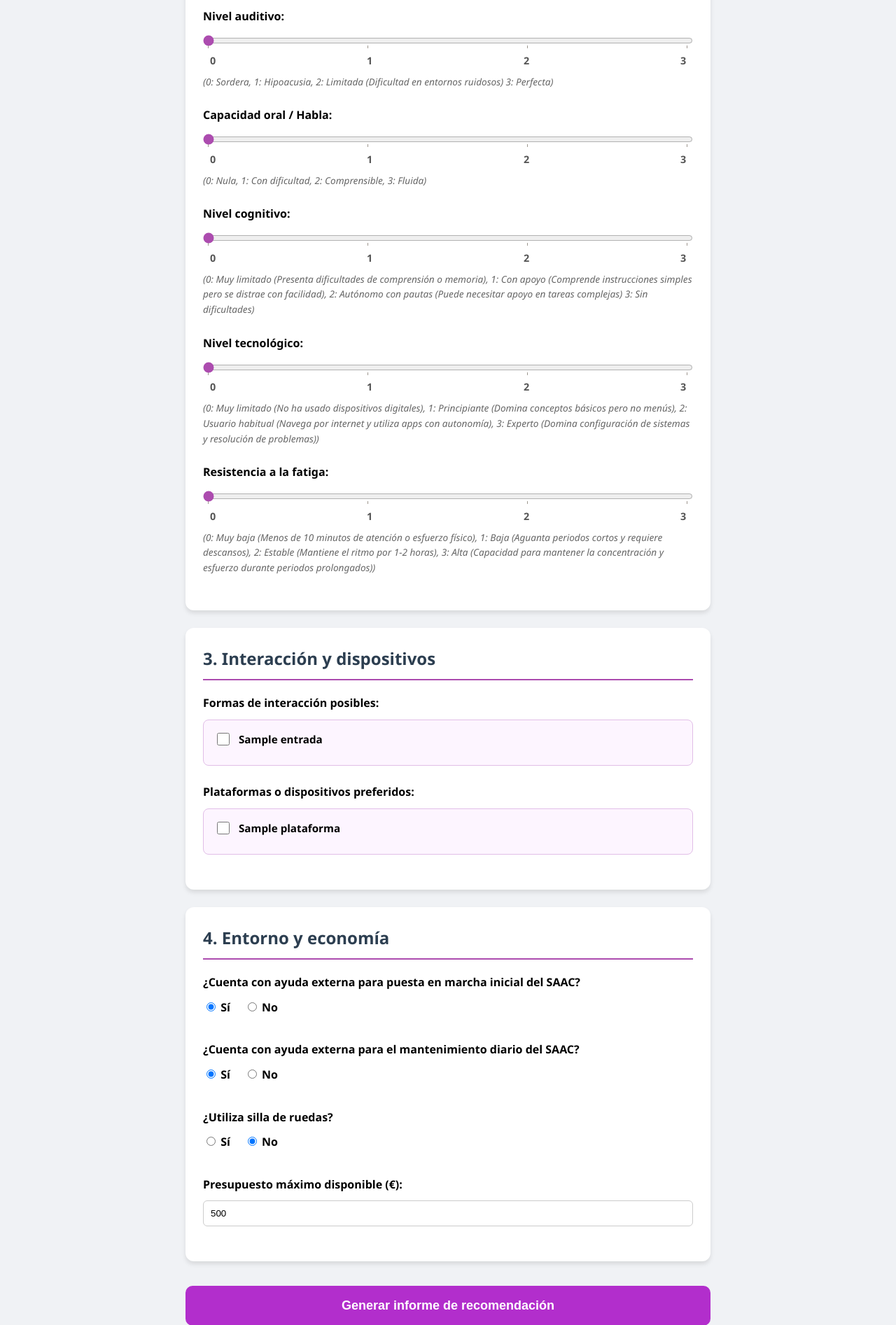
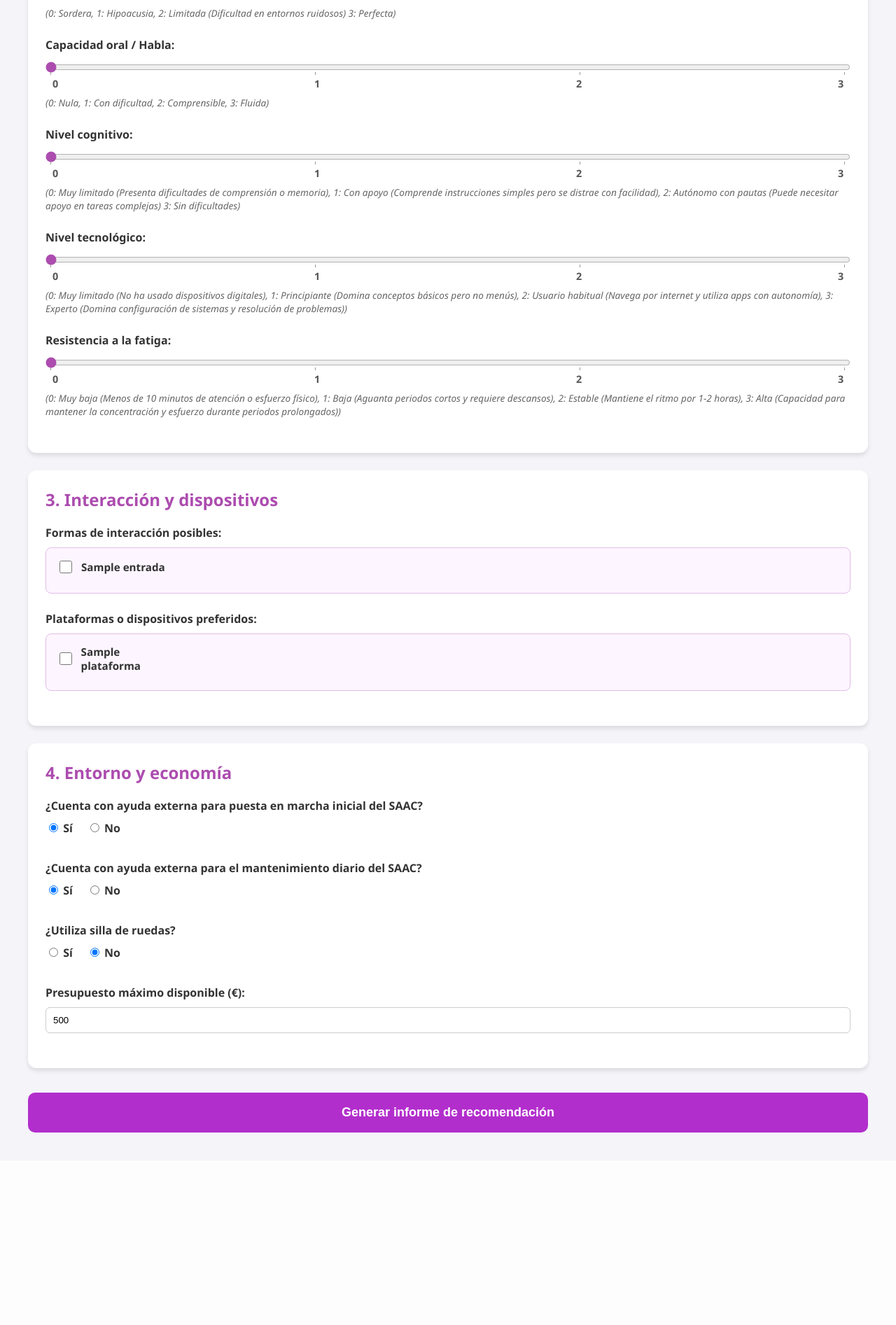
Before and after one commit to itslxcy/Trabajo-fin-de-grado, a Flask app: page /cuestionario in a window 1280 px wide. Shown: the part 787-2680 px from the top of the page at 70% size. After the commit the page ends 2405 px from the top, so only its background shows below. Run offline with Flask 3, Linux system fonts and the light colour scheme; tables that the repository leaves empty hold one stand-in row (values such as "Sample post").

Commit message:
Cambio en estilos

```diff
--- /dev/null
+++ b/backend/static/estilos.css
@@ -0,0 +1,185 @@
+/* estilos.css */
+
+body {
+    font-family: 'Segoe UI', sans-serif;
+    margin: 40px;
+    background-color: #f4f4f9;
+    color: #333;
+}
+
+.seccion-tabla {
+    background: white;
+    padding: 20px;
+    border-radius: 12px;
+    margin-bottom: 40px;
+    box-shadow: 0 2px 10px rgba(0,0,0,0.05);
+}
+
+/* Título y acento en morado */
+h1 {
+    color: #2c3e50;
+    border-bottom: 3px solid #ac4caf;
+    display: inline-block;
+    padding-bottom: 5px;
+}
+
+h2 {
+    color: #ac4caf;
+    margin-top: 0;
+}
+
+table {
+    width: 100%;
+    border-collapse: collapse;
+    margin-top: 15px;
+}
+
+th, td {
+    padding: 14px;
+    border-bottom: 1px solid #eee;
+    text-align: left;
+}
+
+/* Celdas de cabecera en morado */
+th {
+    background-color: #ac4caf;
+    color: white;
+    text-transform: uppercase;
+    font-size: 0.85em;
+    letter-spacing: 1px;
+}
+
+tr:hover {
+    background-color: #fdfaff;
+}
+
+.plataformas-texto {
+    font-weight: 500;
+    color: #555;
+    font-size: 0.95em;
+}
+
+.nota-clinica {
+    font-style: italic;
+    color: #6a1b9a;
+    font-size: 0.9em;
+    font-weight: 500;
+}
+
+.no-resultados {
+    padding: 20px;
+    background: #ffebee;
+    color: #c62828;
+    border-radius: 8px;
+    font-weight: bold;
+}
+
+.precio {
+    font-weight: bold;
+    color: #2e7d32;
+}
+
+/* Botón en morado */
+.boton-volver {
+    display: inline-block;
+    margin-top: 20px;
+    padding: 10px 20px;
+    background: #ac4caf;
+    color: white;
+    text-decoration: none;
+    border-radius: 5px;
+    transition: 0.3s;
+}
+
+.boton-volver:hover {
+    background: #8e24aa;
+}
+
+/* --- ESTILOS ADICIONALES PARA EL CUESTIONARIO --- */
+
+.seccion {
+    background: white;
+    padding: 25px;
+    margin-bottom: 25px;
+    border-radius: 12px;
+    box-shadow: 0 4px 6px rgba(0,0,0,0.1);
+}
+
+.pregunta { margin-bottom: 25px; }
+
+label { font-weight: bold; display: block; margin-bottom: 10px; }
+
+/* Cuadrícula para Checkboxes */
+.opciones-grid {
+    display: grid;
+    grid-template-columns: repeat(auto-fill, minmax(160px, 1fr));
+    gap: 12px;
+    background: #fdf5ff;
+    padding: 15px;
+    border-radius: 8px;
+    border: 1px solid #e1bee7;
+}
+
+.opcion-item { display: flex; align-items: center; gap: 10px; cursor: pointer; font-size: 0.95em; }
+.opcion-item input[type="checkbox"] { width: 18px; height: 18px; accent-color: #ac4caf; }
+
+/* Sliders (Regla graduada) */
+.slider-wrapper { display: flex; flex-direction: column; margin-top: 10px; }
+.slider-container { width: 100%; position: relative; }
+
+input[type="range"] {
+    width: 100%;
+    margin: 0;
+    cursor: pointer;
+    accent-color: #ac4caf;
+}
+
+.escala-numerica {
+    display: flex;
+    justify-content: space-between;
+    padding: 0 4px;
+    margin-top: -2px;
+}
+
+.escala-numerica span {
+    font-size: 0.9em;
+    color: #555;
+    font-weight: bold;
+    width: 20px;
+    text-align: center;
+}
+
+/* Inputs generales */
+input[type="text"],
+input[type="number"] {
+    width: 100%;
+    padding: 10px;
+    border-radius: 6px;
+    border: 1px solid #ccc;
+    box-sizing: border-box;
+}
+
+.radio-group { display: flex; gap: 20px; margin-top: 5px; }
+
+/* Botón principal del formulario */
+.btn-enviar {
+    background: #b22ecc;
+    color: white;
+    padding: 18px;
+    border: none;
+    border-radius: 10px;
+    cursor: pointer;
+    font-size: 18px;
+    width: 100%;
+    font-weight: bold;
+    transition: 0.3s;
+    margin-top: 10px;
+}
+
+.btn-enviar:hover {
+    background: #8e24aa;
+    transform: translateY(-2px);
+    box-shadow: 0 5px 15px rgba(178, 46, 204, 0.3);
+}
+
+small { color: #666; display: block; margin-top: 8px; font-style: italic; font-size: 0.85em; }
--- a/backend/templates/cuestionario.html
+++ b/backend/templates/cuestionario.html
@@ -1,75 +1,12 @@
 <!DOCTYPE html>
-<html lang="es">
+<html lang="es-ES">
 <head>
     <meta charset="UTF-8">
     <title>Evaluación Clínica SAAC</title>
-    <style>
-        body { font-family: 'Segoe UI', Tahoma, Geneva, Verdana, sans-serif; max-width: 750px; margin: 40px auto; padding: 20px; line-height: 1.6; background-color: #f0f2f5; }
-        .seccion { background: white; padding: 25px; margin-bottom: 25px; border-radius: 12px; box-shadow: 0 4px 6px rgba(0,0,0,0.1); }
-        h1 { text-align: center; color: #2c3e50; margin-bottom: 30px; }
-        h2 { color: #2c3e50; border-bottom: 2px solid #ac4caf; padding-bottom: 10px; margin-top: 0; }
-        .pregunta { margin-bottom: 25px; }
-        label { font-weight: bold; display: block; margin-bottom: 10px; }
+    <link rel="stylesheet" href="{{ url_for('static', filename='estilos.css') }}">
 
-        /* Cuadrícula para Checkboxes (Selección múltiple fácil) */
-        .opciones-grid {
-            display: grid;
-            grid-template-columns: repeat(auto-fill, minmax(160px, 1fr));
-            gap: 12px;
-            background: #fdf5ff;
-            padding: 15px;
-            border-radius: 8px;
-            border: 1px solid #e1bee7;
-        }
-        .opcion-item { display: flex; align-items: center; gap: 10px; cursor: pointer; font-size: 0.95em; }
-        .opcion-item input[type="checkbox"] { width: 18px; height: 18px; accent-color: #ac4caf; }
-
-        /* Estructura Esquemática del Slider (Regla graduada) */
-        .slider-wrapper {
-            display: flex;
-            flex-direction: column;
-            margin-top: 10px;
-        }
-
-        .slider-container {
-            width: 100%;
-            position: relative;
-        }
-
-        input[type="range"] {
-            width: 100%;
-            margin: 0;
-            cursor: pointer;
-            accent-color: #ac4caf;
-        }
-
-        /* Escala numérica exactamente debajo de los puntos */
-        .escala-numerica {
-            display: flex;
-            justify-content: space-between;
-            padding: 0 4px; /* Alineación con el track del slider */
-            margin-top: -2px;
-        }
-
-        .escala-numerica span {
-            font-size: 0.9em;
-            color: #555;
-            font-weight: bold;
-            width: 20px;
-            text-align: center;
-        }
-
-        /* Inputs generales */
-        input[type="text"], input[type="number"] { width: 100%; padding: 10px; border-radius: 6px; border: 1px solid #ccc; box-sizing: border-box; }
-        .radio-group { display: flex; gap: 20px; margin-top: 5px; }
-
-        button { background: #b22ecc; color: white; padding: 18px; border: none; border-radius: 10px; cursor: pointer; font-size: 18px; width: 100%; font-weight: bold; transition: 0.3s; margin-top: 10px; }
-        button:hover { background: #8e24aa; transform: translateY(-2px); box-shadow: 0 5px 15px rgba(178, 46, 204, 0.3); }
-        small { color: #666; display: block; margin-top: 8px; font-style: italic; font-size: 0.85em; }
-    </style>
 </head>
 <body>
-
     <h1>Evaluación del Usuario SAAC</h1>
 
     <form action="/recomendar" method="POST">
@@ -179,7 +116,8 @@
             </div>
         </div>
 
-        <button type="submit">Generar informe de recomendación</button>
     </form>
 </body>
+    <button type="submit" class="btn-enviar">Generar informe de recomendación</button>
+</body>
 </html>
```
Also changed, not shown: backend/templates/sistemas.html (+7 -30 lines), 4 other files.
